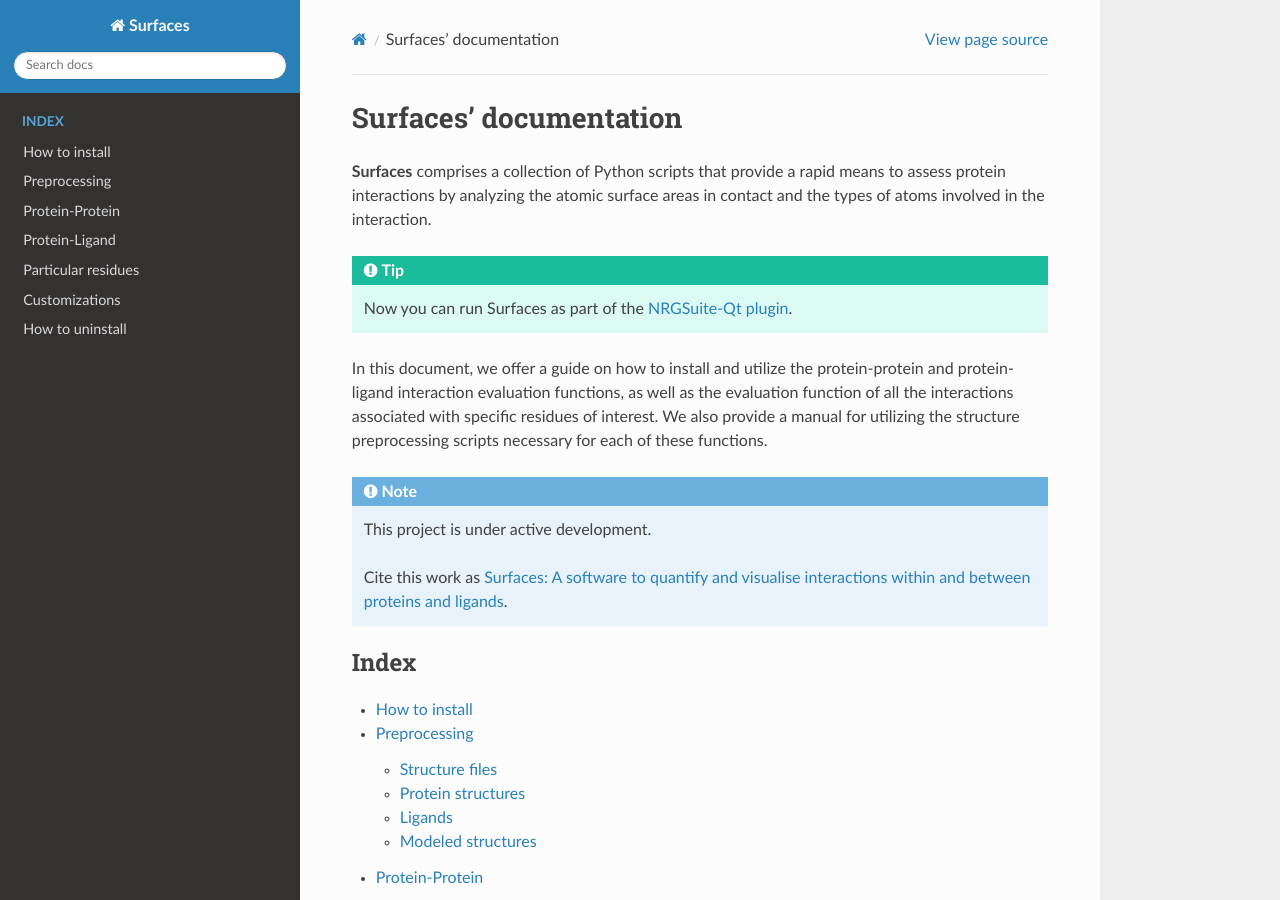
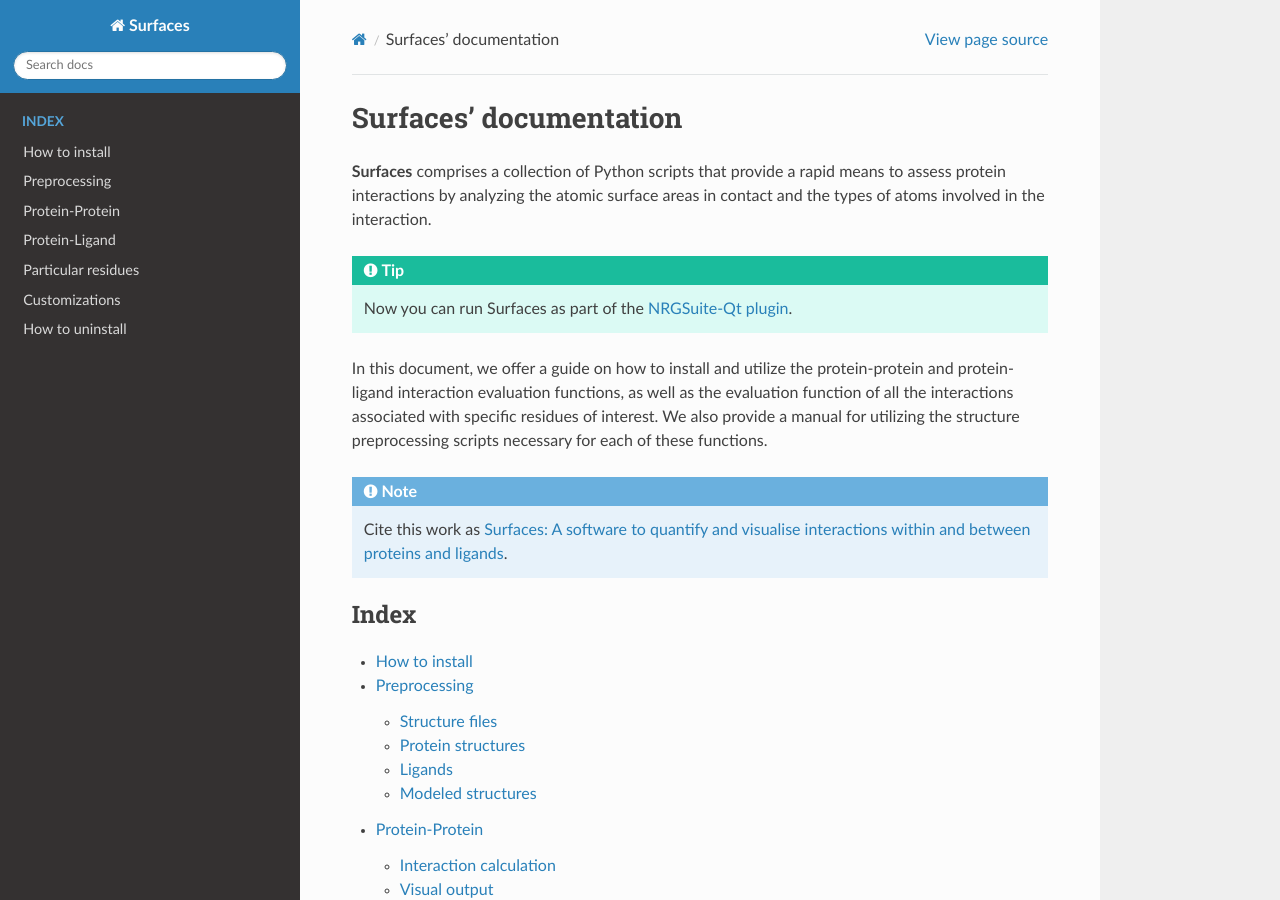
Before and after one commit to nataliateruel/Surfaces_tutorial, a Sphinx documentation site: the page built from docs/source/index.rst, in a window 1280 px wide and 900 px high. Built offline with Sphinx 7.4.7 and the Read the Docs theme 3.1.0, drawn with Linux system fonts in a browser that asks for light colours.

Commit message:
Update index.rst

```diff
--- a/docs/source/index.rst
+++ b/docs/source/index.rst
@@ -11,8 +11,6 @@
 In this document, we offer a guide on how to install and utilize the protein-protein and protein-ligand interaction evaluation functions, as well as the evaluation function of all the interactions associated with specific residues of interest. We also provide a manual for utilizing the structure preprocessing scripts necessary for each of these functions.
 
 .. note::
-
-   This project is under active development.
 
    Cite this work as `Surfaces: A software to quantify and visualise interactions within and between proteins and ligands <https://academic.oup.com/bioinformatics/article/39/10/btad608/7288175>`_.
 
```
